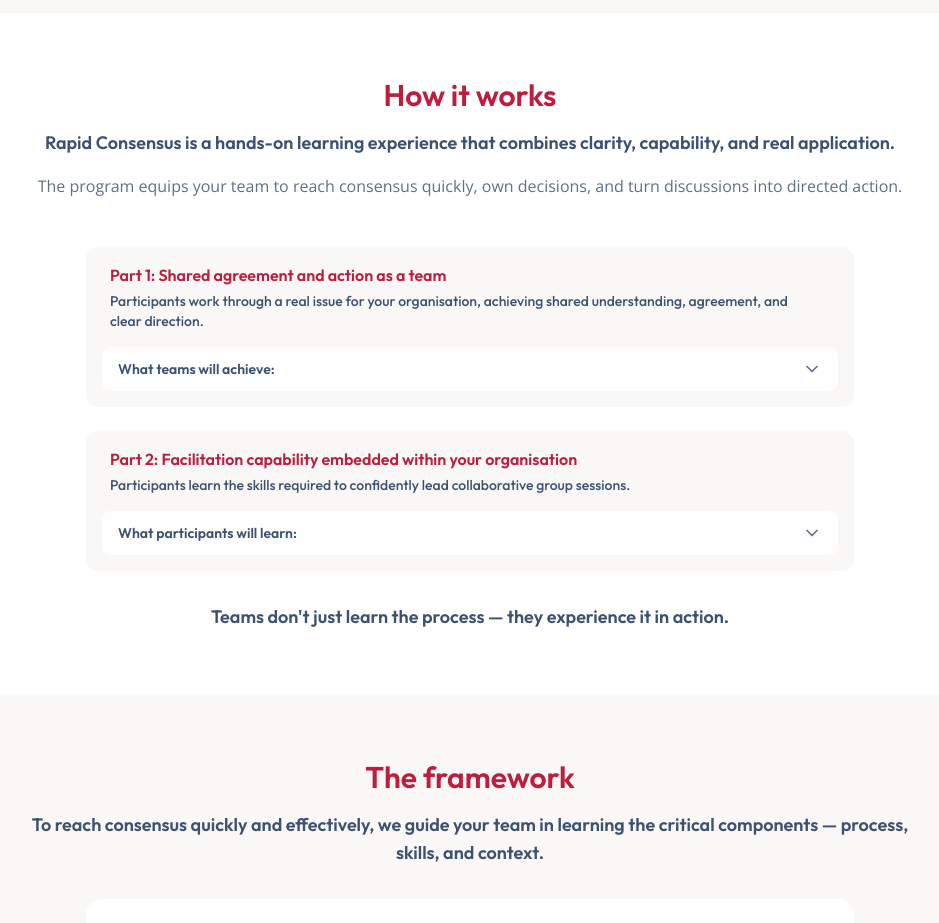
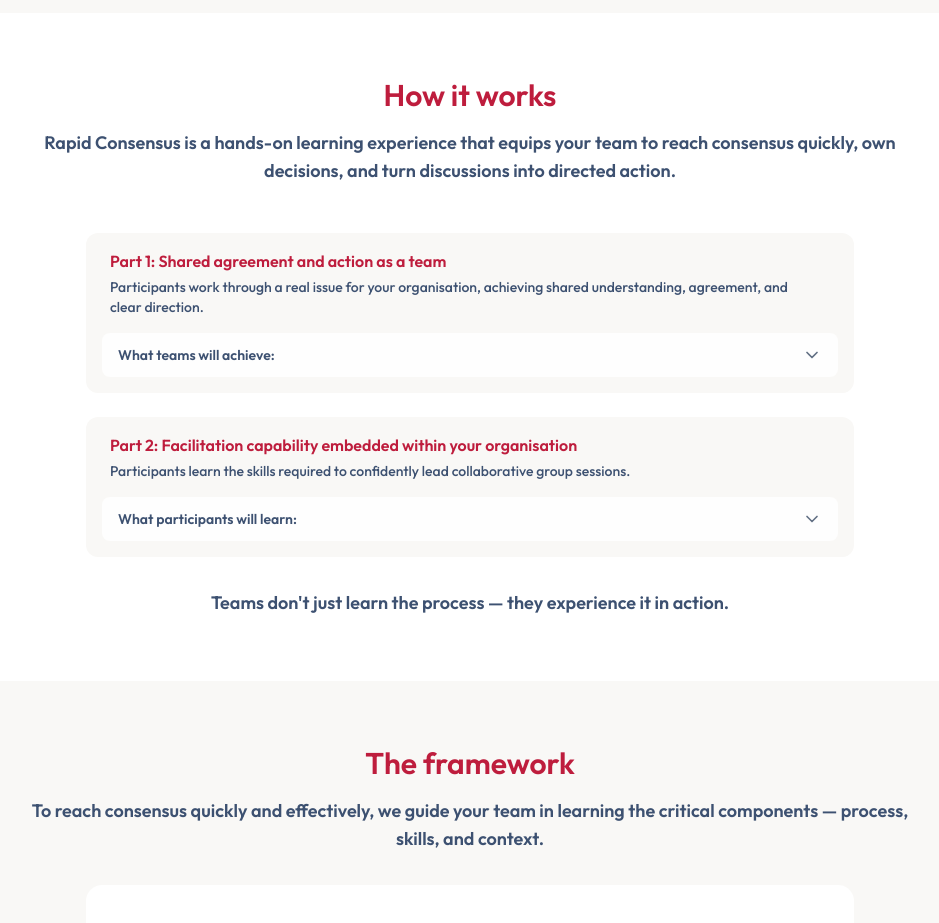
Before and after one commit to ShonaWilson/waterfield-NEW, a React (Vite) app: page /rapid-consensus in a window 1280 px wide. Shown: the part 2440-3363 px from the top of the page, without its empty margins (170-1109 px from the left). Built offline with nearby package versions, Linux system fonts and the light colour scheme; the HTML template or start-up script is replaced by a standard one.

Commit message:
Consolidate Rapid Consensus capability section copy
Merge subhead and body paragraph into single sentence for consistency.

Co-Authored-By: Claude Opus 4.5 <noreply@anthropic.com>

```diff
--- a/src/pages/RapidConsensus.tsx
+++ b/src/pages/RapidConsensus.tsx
@@ -266,10 +266,7 @@ const RapidConsensus = () => {
           </h2>
           <div className="max-w-4xl mx-auto text-center space-y-4 mb-12">
             <p className="font-heading font-semibold text-lg text-foreground">
-              Rapid Consensus is a hands-on learning experience that combines clarity, capability, and real application.
-            </p>
-            <p className="text-muted-foreground leading-relaxed">
-              The program equips your team to reach consensus quickly, own decisions, and turn discussions into directed action.
+              Rapid Consensus is a hands-on learning experience that equips your team to reach consensus quickly, own decisions, and turn discussions into directed action.
             </p>
           </div>
 
```
